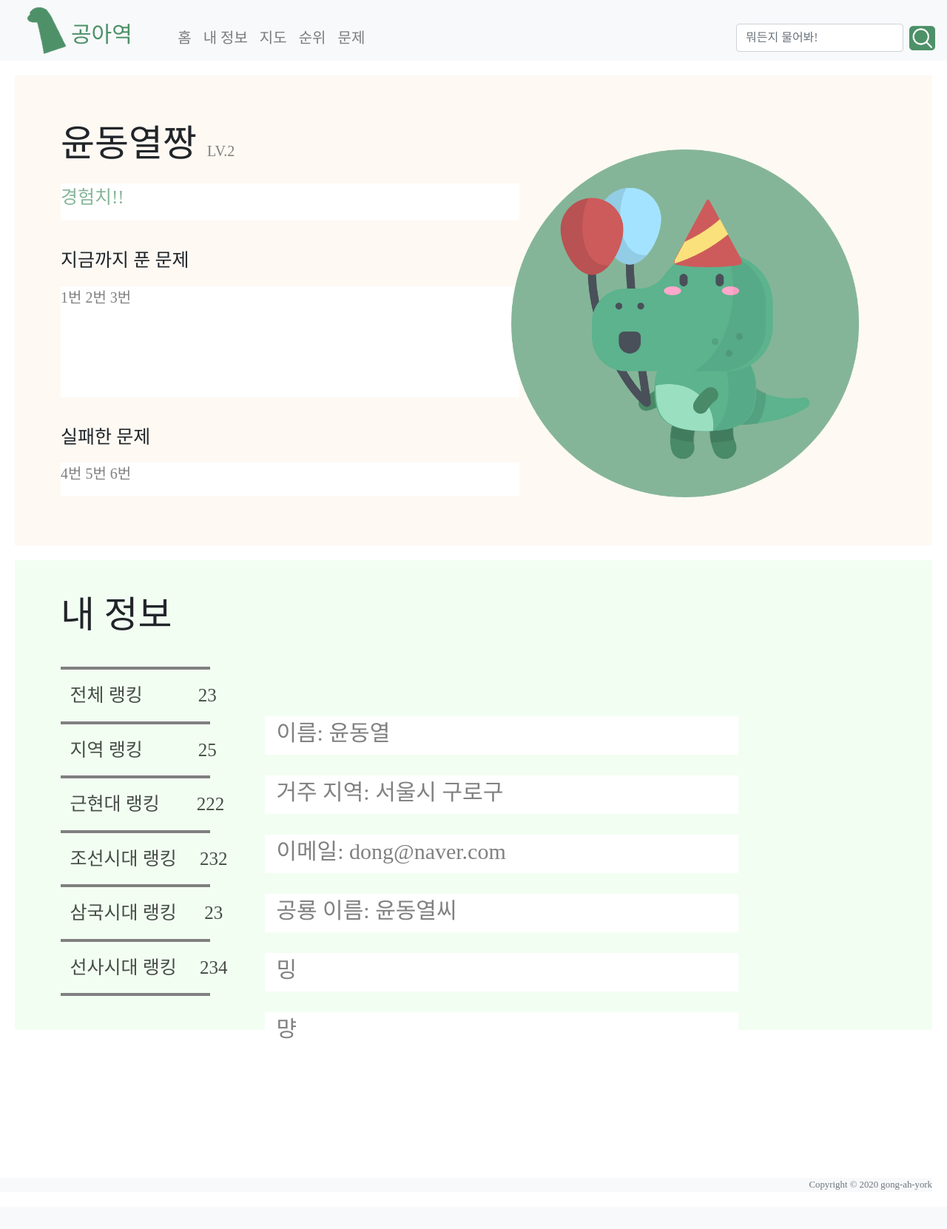
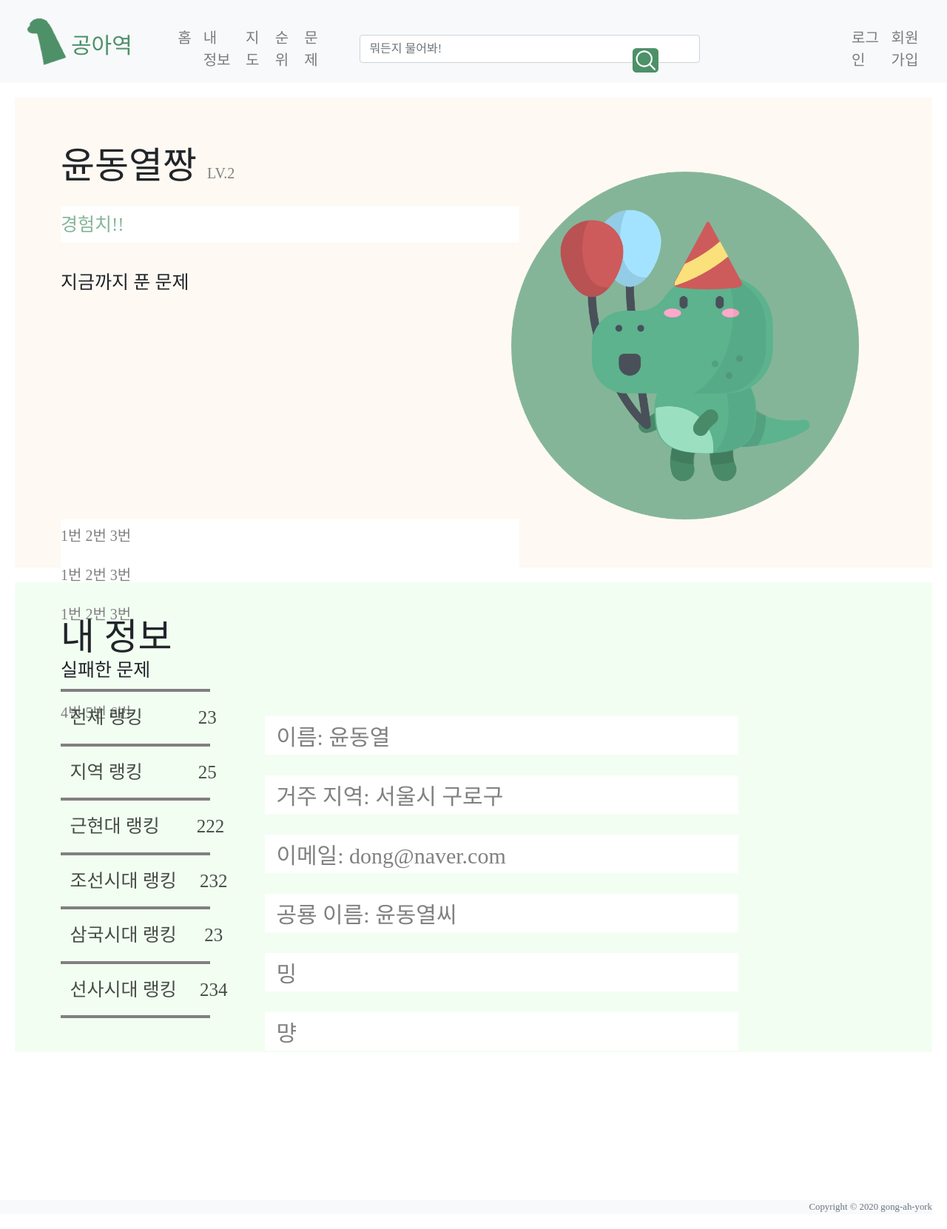
Before and after one commit to hyesungoh/dino_history, a Django app: page /mypage/ in a window 1280 px wide. Shown: the whole page at 74% size. Before the commit the page ends 1608 px from the top, so only its background shows below. Run offline with Django 3.2, Linux system fonts and the light colour scheme; some libraries are stand-ins or nearby versions.

Commit message:
정렬 메인 다듬기 검색창 중앙 배치

```diff
--- a/dino_history/user/static/user/css/problem.css
+++ b/dino_history/user/static/user/css/problem.css
@@ -1,7 +1,3 @@
-<<<<<<< HEAD
-h1{
-    margin-left:30px;
-=======
  .hr0 {
   height: 70%;
   width: 1px;
@@ -74,5 +70,4 @@
   height: 42px;
   border: 0.5px solid #5D9169;
   border-radius: 10px 10px 10px 10px;
->>>>>>> master
 }
--- a/dino_history/user/templates/user/base.html
+++ b/dino_history/user/templates/user/base.html
@@ -18,13 +18,9 @@
   <link href="{% static 'heritage/css/simple-line-icons.css' %}" rel="stylesheet" type="text/css">
   <link href="https://fonts.googleapis.com/css?family=Lato:300,400,700,300italic,400italic,700italic" rel="stylesheet" type="text/css">
   <link rel="stylesheet" type="text/css" href="{% static 'heritage/css/text.css' %}">
-
-  <link rel="stylesheet" type="text/css" href="{% static 'user/css/Result_Search.css' %}">
-
   <!-- Custom styles for this template -->
   <link href="{% static 'heritage/css/landing-page.min.css' %}" rel="stylesheet">
-  <link href="{% static 'user/css/problem.css' %}" rel="stylesheet">
-  <link href="{% static 'user/css/ranking.css' %}" rel="stylesheet">
+
 </head>
 
 <body>
@@ -55,28 +51,29 @@
       <li class="nav-item">
         <a class="nav-link" href="{% url 'problem' %}">문제</a>
       </li>
+      <li class="nav-item" style="padding-left: 700px;">
+        <a class="nav-link" href="{% url 'login' %}">로그인</a>
+      </li>
+      <li class="nav-item">
+        <a class="nav-link" href="{% url 'signup' %}">회원가입</a>
+      </li>
     </ul>
     <form class="form-inline my-2 my-lg-0" >
-      <input class="form-control mr-sm-2" type="search" placeholder="뭐든지 물어봐!" aria-label="Search" size="20">
+      <input class="form-control mr-sm-2" type="search" placeholder="뭐든지 물어봐!" aria-label="Search" size="46" style="position: absolute; left: 38%;">
       <!--result페이지로 이동 수정하기!-->
       <a href="{% url 'mypage' %}">
-      <img src="/static/heritage/img/button2.jpg" alt="search" width="35px">
+      <img src="/static/heritage/img/button2.jpg" alt="search" width="35px" style="position: absolute; left: 66.8%; bottom: 14px;">
       </a>
     </form>
-
-
   </div>
 </nav>
 {% block header %}
 {% endblock %}
 
+
  <footer class="footer bg-light" style="margin-top:200px; margin-bottom: 20px; margin-right: 20px;">
 
   <p class="text-muted small mb-4 mb-lg-0" style="text-align: right"> Copyright &copy; 2020 gong-ah-york</p>
-
-{% block foot %}
-{% endblock %}
-
 
 </footer>
 
--- a/dino_history/user/templates/user/mypage.html
+++ b/dino_history/user/templates/user/mypage.html
@@ -9,18 +9,21 @@
       <p style="padding-top: 55px; padding-left: 5%; font-size: 50px; display: inline-block;">윤동열짱</p>
       <p style="color: #818181; font-size: 20px; padding-left: 10px; display:inline-block;">LV.2</p>
 
-      <div id="level" style="background-color: #FFFFFF; height: 50px; width: 50%; margin-left: 5%; margin-bottom: 20px">
-        <p style=" font-size:25px; color: #85B598;">경험치!!</p>
+      <div id="level" style="background-color: #FFFFFF; height: 50px; width: 50%; margin-left: 5%; margin-bottom: 20px;">
+        <p style=" font-size:25px; color: #85B598;  padding-top: 7px; ">경험치!!</p>
       </div>
 
-      <p style=" font-size:25px; padding-left: 5%; padding-top: 15px;">지금까지 푼 문제</p>
-      <div  id="quiz" style="background-color: #FFFFFF; height: 150px; width: 50%; margin-left: 5%; margin-bottom: 20px " >
-        <p style="color: #818181; font-size: 20px;">1번&nbsp;2번&nbsp;3번</p>
+      <p style=" font-size:25px; padding-left: 5%; padding-top: 15px; ">지금까지 푼 문제</p>
+      <div  class="scroll" id="quiz" style="background-color: #FFFFFF; overflow: auto; height: 150px; width: 50%; margin-left: 5%; margin-bottom: 20px;" >
+        <p style="color: #818181; font-size: 20px;padding-top: 7px;">1번&nbsp;2번&nbsp;3번</p>
+        <p style="color: #818181; font-size: 20px;padding-top: 7px;">1번&nbsp;2번&nbsp;3번</p>
+        <p style="color: #818181; font-size: 20px;padding-top: 7px;">1번&nbsp;2번&nbsp;3번</p>
+        <p style="color: #818181; font-size: 20px;padding-top: 7px;">1번&nbsp;2번&nbsp;3번</p>
       </div>
 
       <p style=" font-size:25px; padding-left: 5%; padding-top: 15px;">실패한 문제</p>
-      <div id="failed-quiz" style="background-color: #FFFFFF; height: 45px; width: 50%; margin-left: 5%;">
-        <p style=" font-size:20px; color:#818181;"> 4번&nbsp;5번&nbsp;6번</p>
+      <div class="scroll" id="failed-quiz" style="background-color: #FFFFFF;  overflow: auto; height: 45px; width: 50%; margin-left: 5%;">
+        <p style=" font-size:20px; color:#818181;padding-top: 7px;"> 4번&nbsp;5번&nbsp;6번</p>
       </div>
 
     </div>
@@ -47,23 +50,23 @@
        </div>
     </div>
     <div style="font-size: 30px; color: #818181;">
-    <div id="my_name" style="width: 50%; height: 52px; background-color: white; position: absolute; left: 28%; top: 121%;">
-      &nbsp; 이름: 윤동열
+    <div id="my_name" style="width: 50%; height: 52px; background-color: white; position: absolute; left: 28%; top: 121%; ">
+      <p style="padding-top: 6px;">&nbsp; 이름: 윤동열 </p>
     </div>
     <div id="my_local" style="width: 50%; height: 52px; background-color: white; position: absolute; left: 28%; top: 131%;">
-      &nbsp; 거주 지역: 서울시 구로구
+      <p style="padding-top: 6px;">&nbsp; 거주 지역: 서울시 구로구</p>
     </div>
     <div id="my_mail" style="width: 50%; height: 52px; background-color: white; position: absolute; left: 28%; top: 141%;">
-      &nbsp; 이메일: dong@naver.com
+      <p style="padding-top: 6px;">&nbsp; 이메일: dong@naver.com </p>
     </div>
     <div id="my_pet" style="width: 50%; height: 52px; background-color: white; position: absolute; left: 28%; top: 151%;">
-      &nbsp; 공룡 이름: 윤동열씨
+      <p style="padding-top: 6px;">&nbsp; 공룡 이름: 윤동열씨</p>
     </div>
     <div id="my_etc1" style="width: 50%; height: 52px; background-color: white; position: absolute; left: 28%; top: 161%;">
-      &nbsp; 밍
+      <p style="padding-top: 6px;">&nbsp; 밍</p>
     </div>
     <div id="my_etc2" style="width: 50%; height: 52px; background-color: white; position: absolute; left: 28%; top: 171%;">
-      &nbsp; 먕
+      <p style="padding-top: 6px;"> &nbsp; 먕</p>
     </div>
   </div>
   </div>
--- a/dino_history/user/templates/user/problem.html
+++ b/dino_history/user/templates/user/problem.html
@@ -151,7 +151,7 @@
       <br><br>
         <span>
           <form name="input" method="post" action="">
-            <input type="text" name="answer" style="width: 245px;">
+            <input type="text  " name="answer" style="width: 245px;">
             <button type="submit" id="btn-primary"><b>제출하기</b></button>
           </form>
         </span>
--- a/dino_history/user/templates/user/ranking.html
+++ b/dino_history/user/templates/user/ranking.html
@@ -34,7 +34,6 @@
         <div class="item_rank" id="id_nick">닉네임</div><hr class="hrhr">
         <div class="item_rank" id="id_pro">푼 문제</div>
     </div>
-    <hr class="hrhr2">
     <div class="scroll" style="overflow:auto; width:450px; height:250px;">
     <div style="font-size: 20px; color: rgba(129,129,129,1); padding-left: 1.6em"></
     <p>1 &emsp;&emsp;&emsp;&emsp;&emsp;&emsp;윤동열&emsp;&emsp;&emsp;&emsp;&emsp;&emsp;&nbsp; 543</p>
```
Also changed, not shown: dino_history/heritage/templates/heritage/base.html (+8 -4 lines), dino_history/heritage/templates/heritage/main.html (+27 -5 lines), dino_history/heritage/static/heritage/img/1gg.png (added), dino_history/heritage/static/heritage/img/2gg.png (added), dino_history/heritage/static/heritage/img/3gg.png (added), dino_history/static/heritage/img/1gg.png (added), dino_history/static/heritage/img/2gg.png (added), dino_history/static/heritage/img/3gg.png (added).
